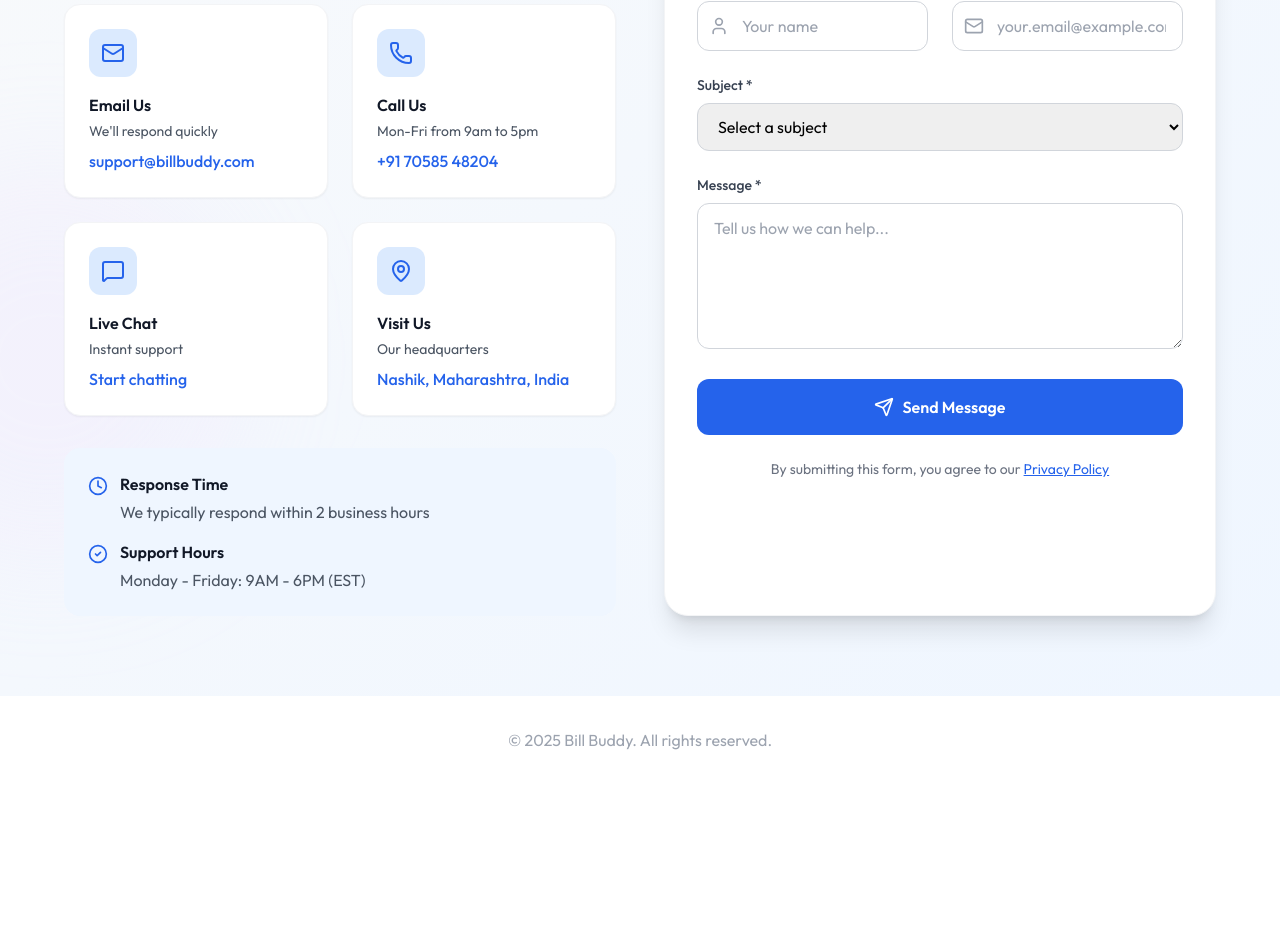
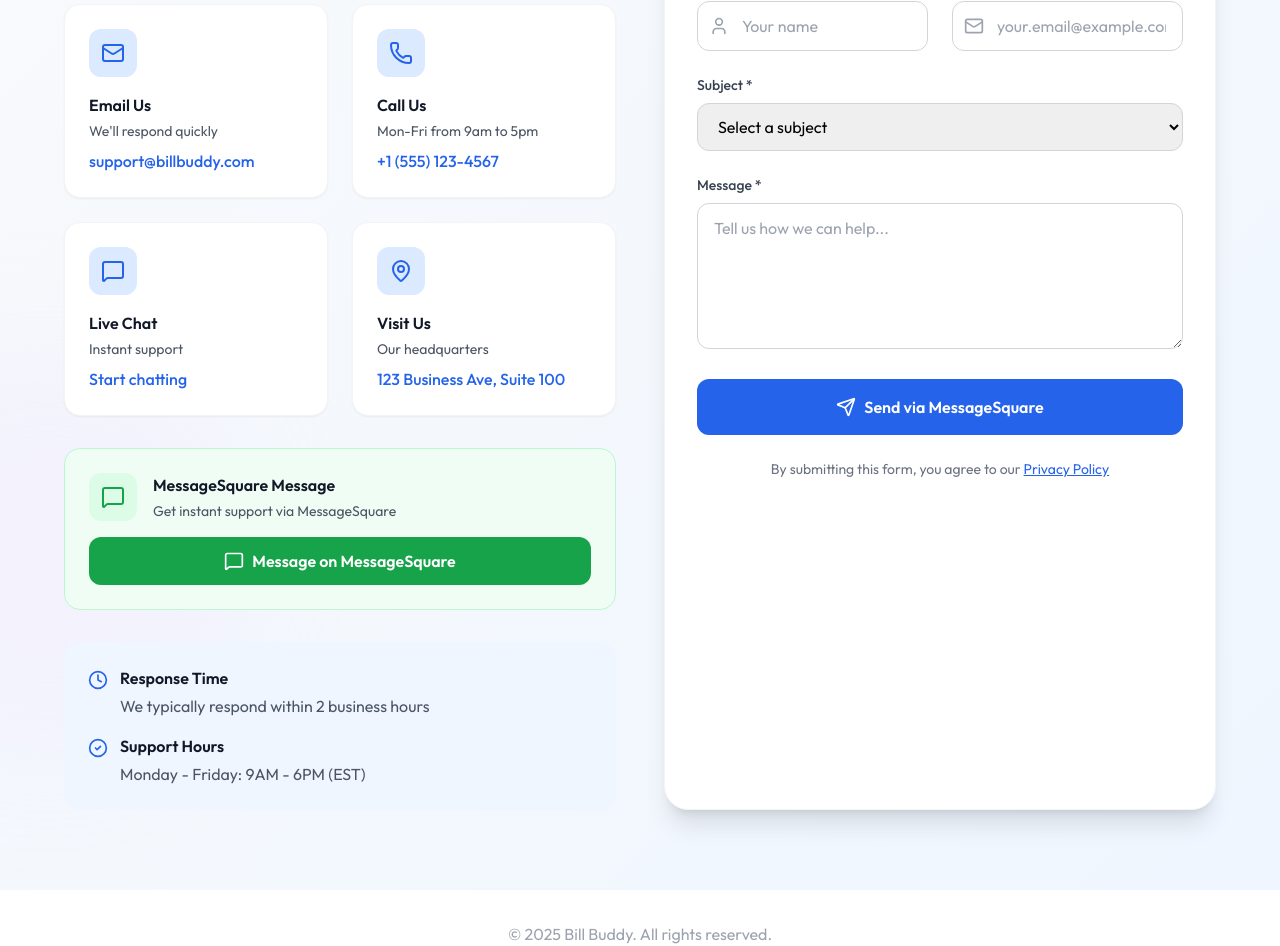
Before and after one commit to mrravipandee/BillBuddy, a Next.js app: page / in a window 1280 px wide. Shown: the part 4654-5600 px from the top of the page. Before the commit the page ends 5438 px from the top, so only its background shows below. Built offline with nearby package versions, Linux system fonts and the light colour scheme.

Commit message:
fix: corrected Framer Motion variants typing by updating ease to 'easeInOut'

```diff
--- a/src/components/About.tsx
+++ b/src/components/About.tsx
@@ -53,7 +53,7 @@
       y: 0,
       transition: {
         duration: 0.5,
-        ease: "easeOut"
+        ease: [0.43, 0.13, 0.23, 0.96]
       }
     }
   };
@@ -88,7 +88,7 @@
           {cards.map((card, index) => (
             <motion.div
               key={index}
-              variants={cardVariants}
+              // variants={cardVariants}
               whileHover={{
                 y: -5,
                 transition: { duration: 0.2 }
--- a/src/components/Contact.tsx
+++ b/src/components/Contact.tsx
@@ -1,16 +1,16 @@
 // components/Contact.tsx
 'use client';
 
-import { motion } from 'framer-motion';
+import { motion, easeOut } from 'framer-motion';
 import {
   Mail,
   Phone,
   MapPin,
-  MessageSquare,
   Send,
   User,
   Clock,
-  CheckCircle2
+  CheckCircle2,
+  MessageSquare
 } from 'lucide-react';
 import { useState } from 'react';
 
@@ -32,8 +32,34 @@
 
   const handleSubmit = (e: React.FormEvent) => {
     e.preventDefault();
-    // Simulate form submission
-    console.log('Form submitted:', formData);
+
+    // Format the message for MessageSquare
+    const MessageSquareMessage = `
+*New Contact Form Submission* 🚀
+
+*Name:* ${formData.name}
+*Email:* ${formData.email}
+*Subject:* ${formData.subject}
+
+*Message:*
+${formData.message}
+
+*Sent via Bill Buddy Website* 📧
+    `.trim();
+
+    // Encode the message for URL
+    const encodedMessage = encodeURIComponent(MessageSquareMessage);
+
+    // MessageSquare number (replace with your actual number)
+    const MessageSquareNumber = "917058548204"; // Remove any spaces or special characters
+
+    // Create MessageSquare URL
+    const MessageSquareUrl = `https://wa.me/${MessageSquareNumber}?text=${encodedMessage}`;
+
+    // Open MessageSquare in a new tab
+    window.open(MessageSquareUrl, '_blank');
+
+    // Set submitted state
     setIsSubmitted(true);
 
     // Reset form after 3 seconds
@@ -55,8 +81,8 @@
       icon: <Phone size={24} className="text-blue-600" />,
       title: "Call Us",
       description: "Mon-Fri from 9am to 5pm",
-      details: "+91 70585 48204",
-      action: "tel:+917058548204"
+      details: "+1 (555) 123-4567",
+      action: "tel:+15551234567"
     },
     {
       icon: <MessageSquare size={24} className="text-blue-600" />,
@@ -69,7 +95,7 @@
       icon: <MapPin size={24} className="text-blue-600" />,
       title: "Visit Us",
       description: "Our headquarters",
-      details: "Nashik, Maharashtra, India",
+      details: "123 Business Ave, Suite 100",
       action: "https://maps.google.com"
     }
   ];
@@ -95,7 +121,7 @@
       y: 0,
       transition: {
         duration: 0.5,
-        ease: "easeOut"
+        ease: easeOut
       }
     }
   };
@@ -164,6 +190,30 @@
                 </motion.a>
               ))}
             </div>
+
+            {/* MessageSquare Direct Button */}
+            <motion.div variants={itemVariants} className="bg-green-50 rounded-2xl p-6 border border-green-200">
+              <div className="flex items-center mb-4">
+                <div className="p-3 bg-green-100 rounded-xl w-12 h-12 flex items-center justify-center mr-4">
+                  <MessageSquare size={24} className="text-green-600" />
+                </div>
+                <div>
+                  <h4 className="font-semibold text-gray-900 mb-1">MessageSquare Message</h4>
+                  <p className="text-sm text-gray-600">Get instant support via MessageSquare</p>
+                </div>
+              </div>
+              <motion.a
+                href="https://wa.me/917058548204"
+                target="_blank"
+                rel="noopener noreferrer"
+                whileHover={{ scale: 1.05 }}
+                whileTap={{ scale: 0.95 }}
+                className="w-full bg-green-600 hover:bg-green-700 text-white font-semibold py-3 px-6 rounded-xl transition-all duration-300 flex items-center justify-center gap-2"
+              >
+                <MessageSquare size={20} />
+                Message on MessageSquare
+              </motion.a>
+            </motion.div>
 
             {/* Additional Info */}
             <motion.div variants={itemVariants} className="bg-blue-50 rounded-2xl p-6">
@@ -301,7 +351,7 @@
                     className="w-full bg-blue-600 hover:bg-blue-700 text-white font-semibold py-4 px-6 rounded-xl transition-all duration-300 flex items-center justify-center gap-2"
                   >
                     <Send size={20} />
-                    Send Message
+                    Send via MessageSquare
                   </motion.button>
                   <p className="text-sm text-gray-500 text-center">
                     By submitting this form, you agree to our{' '}
--- a/src/components/Features.tsx
+++ b/src/components/Features.tsx
@@ -1,7 +1,7 @@
 // components/Features.tsx
 'use client';
 
-import { motion } from 'framer-motion';
+import { motion, easeOut } from 'framer-motion';
 import {
   FileText,
   BarChart3,
@@ -86,7 +86,7 @@
       y: 0,
       transition: {
         duration: 0.5,
-        ease: "easeOut"
+        ease: easeOut
       }
     }
   };
@@ -101,7 +101,7 @@
       y: -5,
       transition: {
         duration: 0.2,
-        ease: "easeOut"
+        ease: easeOut
       }
     }
   };
--- a/src/components/Header.tsx
+++ /dev/null
@@ -1,10 +0,0 @@
-import React from "react";
-export default function Header() {
-  return (
-    <header className="w-full border-b border-gray-200 bg-white/50 backdrop-blur-sm outfit-font">
-      <div className="mx-auto flex max-w-4xl items-center justify-between px-4 py-3 sm:px-6 lg:px-8">
-        <h1 className="text-lg font-medium text-gray-900">Bill Buddy</h1>
-      </div>
-    </header>
-  );
-}
--- a/src/components/Process.tsx
+++ b/src/components/Process.tsx
@@ -88,24 +88,11 @@
             scale: 1,
             transition: {
                 duration: 0.6,
-                ease: [0.25, 0.1, 0.25, 1]
+                ease: "easeInOut" as const
             }
         }
     };
 
-    const lineVariants = {
-        hidden: {
-            scaleX: 0,
-            originX: 0
-        },
-        visible: {
-            scaleX: 1,
-            transition: {
-                duration: 1.2,
-                ease: [0.25, 0.1, 0.25, 1]
-            }
-        }
-    };
 
     return (
         <section id="process" className="py-20 px-4 bg-gradient-to-b from-gray-50 to-white relative overflow-hidden">
```
